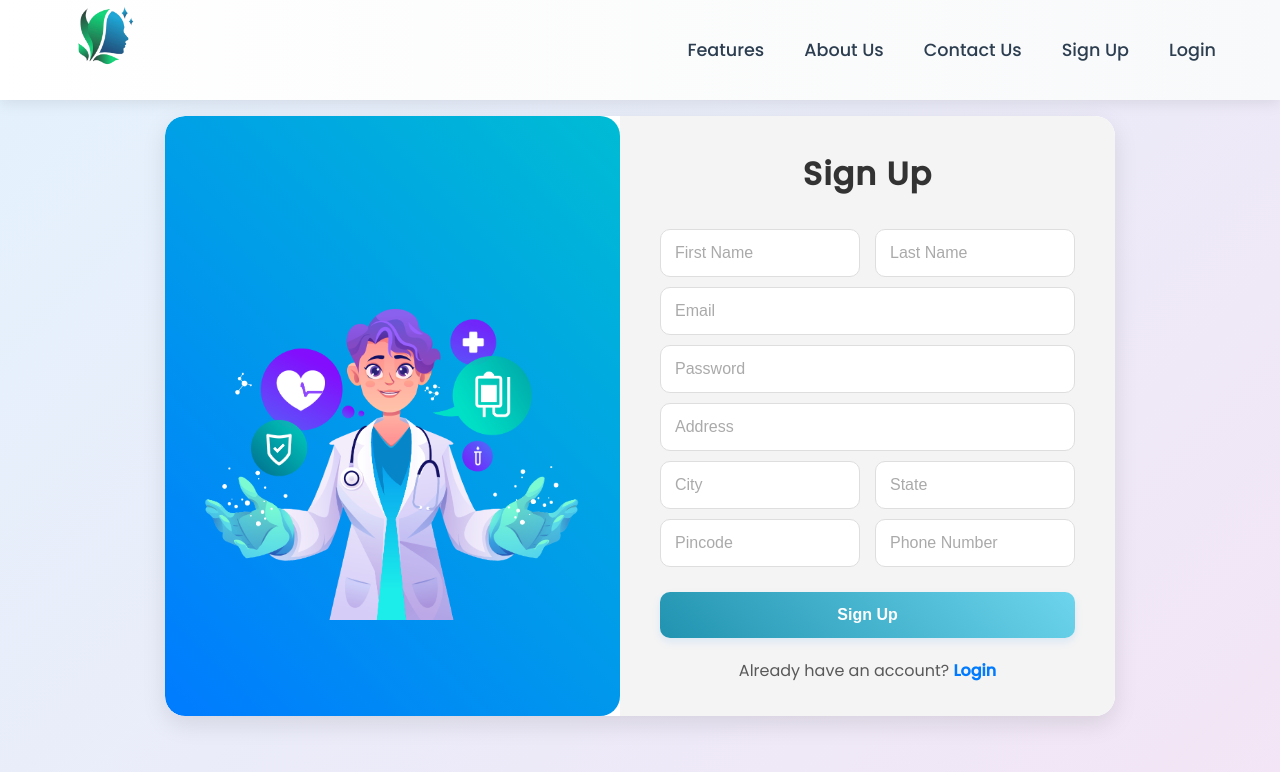
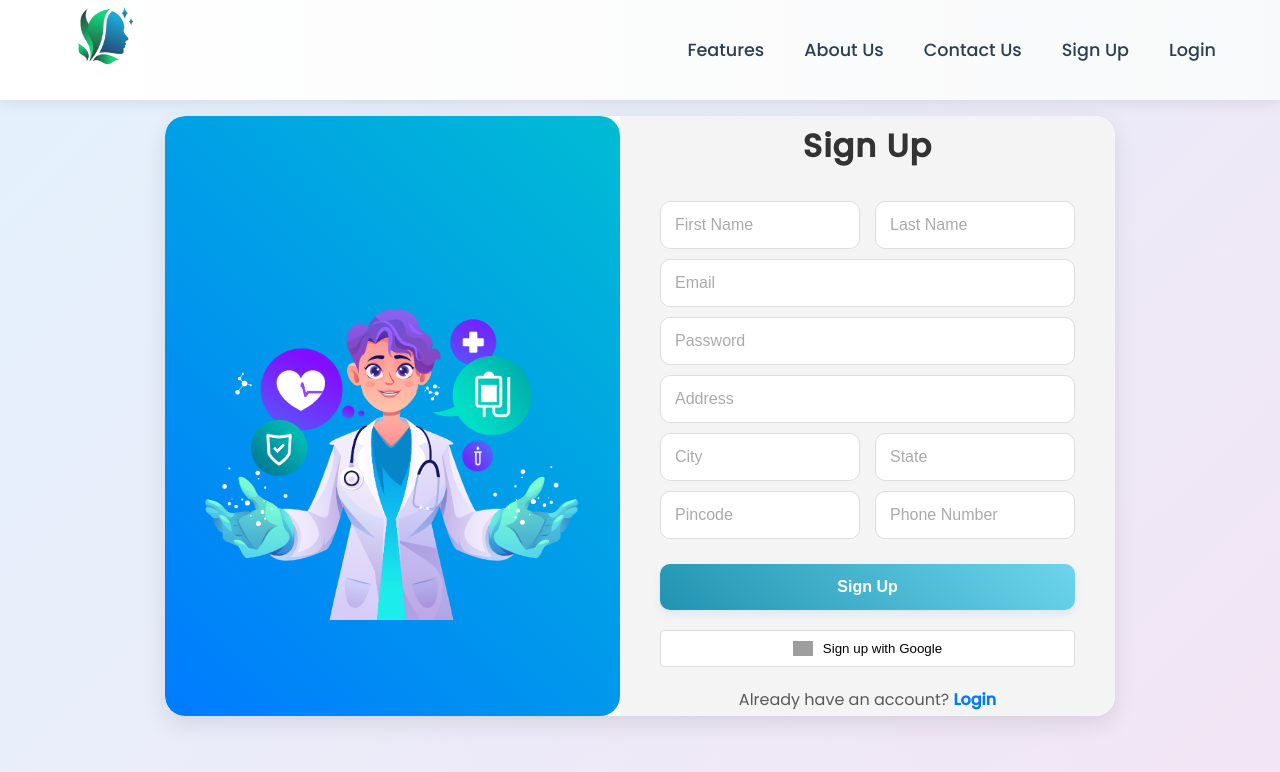
Before and after one commit to ishubhgupta/Arogyam, a React (Vite) app in the folder frontend/: page /signup in a window 1280 px wide. Shown: the top 772 px of the page. Built offline with nearby package versions, Linux system fonts and the light colour scheme; grey boxes are pictures that could not be loaded.

Commit message:
Implement Google OAuth integration in login flow and update auth routes

```diff
--- a/frontend/package.json
+++ b/frontend/package.json
@@ -14,6 +14,7 @@
     "@fortawesome/free-regular-svg-icons": "^6.7.2",
     "@fortawesome/free-solid-svg-icons": "^6.7.2",
     "@fortawesome/react-fontawesome": "^0.2.2",
+    "@react-oauth/google": "^0.12.1",
     "@react-three/drei": "^9.121.4",
     "@react-three/fiber": "^8.17.14",
     "@swup/slide-theme": "^2.0.1",
--- a/frontend/src/App.jsx
+++ b/frontend/src/App.jsx
@@ -1,16 +1,16 @@
 import React from "react";
 import { BrowserRouter as Router, Routes, Route } from "react-router-dom";
+import { GoogleOAuthProvider } from '@react-oauth/google';
 import Signup from "./components/Auth/Signup";
 import Login from "./components/Auth/Login";
 import ForgotPassword from "./components/Auth/ForgotPassword";
 import ResetPassword from "./components/Auth/ResetPassword";
-import VerifyEmail from "./components/Auth/VerifyEmail"; // Import VerifyEmail
+import VerifyEmail from "./components/Auth/VerifyEmail";
 import Home from "./pages/Home";
 import Dashboard from "./pages/Dashboard";
 import UserProfile from "./pages/user-profile";
 import Chatbot from "./components/Chatbot";
 import NaturalTherapy from "./pages/NaturalTherapy";
-// import UserInfo from "./pages/user-info.jsx"; // Import UserInfo
 
 const App = () => {
   return (
@@ -21,15 +21,11 @@ const App = () => {
           <Route path="/login" element={<Login />} />
           <Route path="/forgot-password" element={<ForgotPassword />} />
           <Route path="/reset-password/:token" element={<ResetPassword />} />
-        <Route path="/verify-email" element={<VerifyEmail />} />{" "}
-        {/* Add this route */}
+          <Route path="/verify-email" element={<VerifyEmail />} />
           <Route path="/dashboard" element={<Dashboard />} />
           <Route path="/user-profile" element={<UserProfile />} />
-        <Route path="/chatbot" element={<Chatbot />} />{" "}
-        {/* Add Chatbot route */}
+          <Route path="/chatbot" element={<Chatbot />} />
           <Route path="/natural-therapy" element={<NaturalTherapy />} />
-        {/* <Route path="/user-info" element={<UserInfo />} />{" "} */}
-        {/* Add UserInfo route */}
         </Routes>
       </Router>
   );
--- a/frontend/src/components/Auth/Login.jsx
+++ b/frontend/src/components/Auth/Login.jsx
@@ -1,10 +1,12 @@
 import React, { useState } from 'react';
-import { useNavigate } from 'react-router-dom';
+import { useNavigate, Link } from 'react-router-dom';
 import { login } from '../../api/auth';
 import './Login.css';
 import LoginL from '../../public/images/Login.json';
 import Lottie from 'lottie-react';
-import Navbar from '../Navbar'
+import Navbar from '../Navbar';
+import {googleAuth} from '../../api/auth'
+// import { Axios } from 'axios';
 
 const Login = () => {
   const [formData, setFormData] = useState({ email: '', password: '' });
@@ -21,9 +23,16 @@ const Login = () => {
     }
   };
 
+  const fetchDetails = async() =>{
+    try {
+      const response = await googleAuth()
+    } catch (error) {
+      console.log(error);
+    }
+  }
+
   return (
     <>
-    {/* Navbar Component */}
       <Navbar />
       <div className="login-container">
         <div className="login-form">
@@ -47,9 +56,34 @@ const Login = () => {
               Login
             </button>
           </form>
+
+          <button
+  className="google-button"
+  onClick={() => fetcDetails}
+  style={{
+    display: 'flex',
+    alignItems: 'center',
+    justifyContent: 'center',
+    width: '100%',
+    padding: '10px',
+    marginTop: '20px',
+    border: '1px solid #ddd',
+    borderRadius: '4px',
+    backgroundColor: 'white',
+    cursor: 'pointer'
+  }}
+>
+  <img
+    src="https://upload.wikimedia.org/wikipedia/commons/5/53/Google_%22G%22_Logo.svg"
+    alt="Google logo"
+    style={{ width: '20px', marginRight: '10px' }}
+  />
+  Continue with Google
+</button>
+
           <div className="signup-link">
             <p>
-            Don't have an account? <a href="/signup" className="signup-text">Sign up</a>
+              Don't have an account? <Link to="/signup" className="signup-text">Sign up</Link>
             </p>
           </div>
         </div>
--- a/frontend/src/components/Auth/Signup.jsx
+++ b/frontend/src/components/Auth/Signup.jsx
@@ -1,11 +1,10 @@
 import React, { useState } from 'react';
-import { useNavigate } from 'react-router-dom';
+import { useNavigate, Link } from 'react-router-dom';
 import { signup } from '../../api/auth';
 import './Signup.css';
 import SignupL from '../../public/images/Signup.json';
 import Lottie from 'lottie-react';
-import { Link } from 'react-router-dom'; // Import the Link component
-import Navbar from '../Navbar'
+import Navbar from '../Navbar';
 
 const Signup = () => {
   const [formData, setFormData] = useState({
@@ -35,7 +34,6 @@ const Signup = () => {
 
   return (
     <>
-    {/* Navbar Component */}
       <Navbar />
       <div className="signup-container">
         <div className="lottieAnimation">
@@ -91,8 +89,6 @@ const Signup = () => {
               }
               required
             />
-
-          {/* City and State in One Line */}
             <div className="row">
               <input
                 type="text"
@@ -133,13 +129,35 @@ const Signup = () => {
                 required
               />
             </div>
-
             <button type="submit" className="signup-button">
               Sign Up
             </button>
           </form>
 
-        {/* Link to Login page */}
+          <button
+            className="google-button"
+            onClick={() => window.location.href='/api/auth/google'}
+            style={{
+              display: 'flex',
+              alignItems: 'center',
+              justifyContent: 'center',
+              width: '100%',
+              padding: '10px',
+              marginTop: '20px',
+              border: '1px solid #ddd',
+              borderRadius: '4px',
+              backgroundColor: 'white',
+              cursor: 'pointer'
+            }}
+          >
+            <img
+              src="https://upload.wikimedia.org/wikipedia/commons/5/53/Google_%22G%22_Logo.svg"
+              alt="Google logo"
+              style={{ width: '20px', marginRight: '10px' }}
+            />
+            Sign up with Google
+          </button>
+
           <div className="login-link">
             <p>
               Already have an account?{' '}
```
Also changed, not shown: frontend/src/api/auth.js (line endings or trailing spaces), 2 other files (tests, documents, lock files or other folders). Lines whose indentation alone changed are shown as unchanged.
